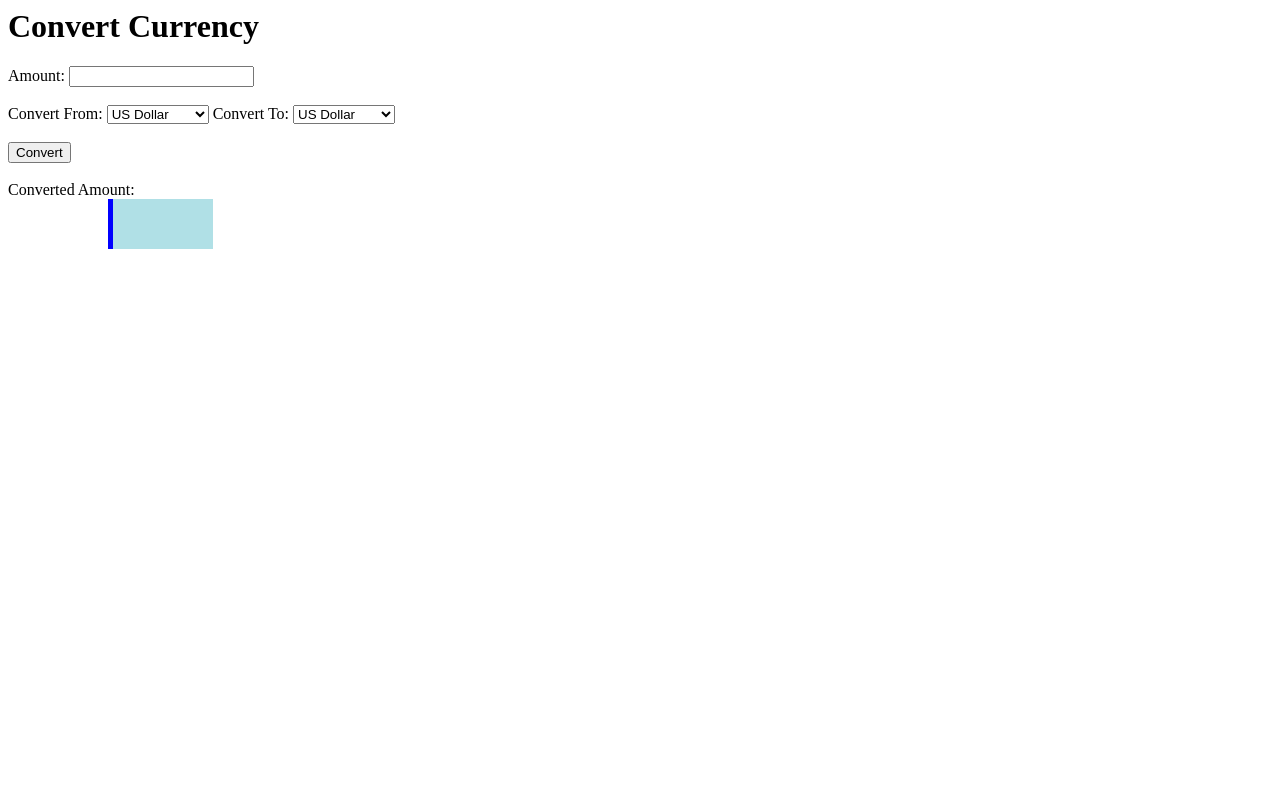
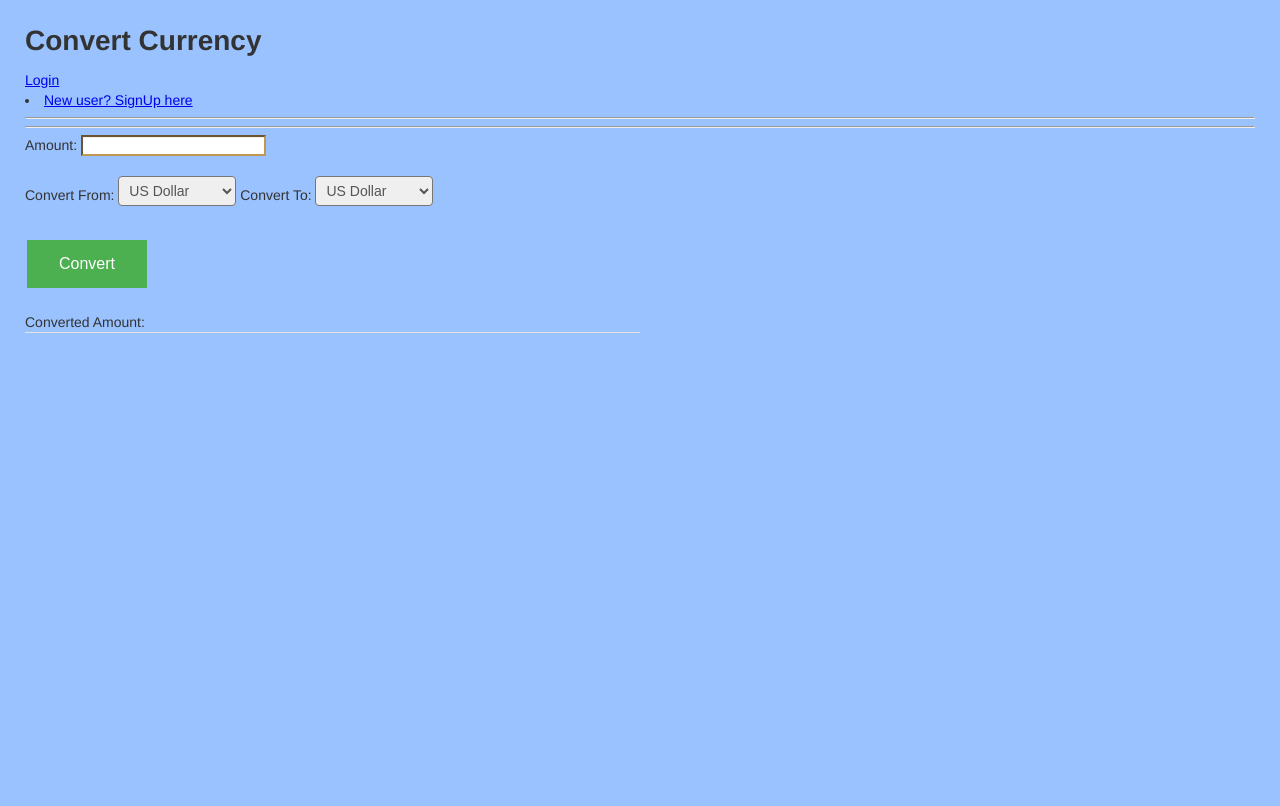
Before and after one commit to nidhinkandoth/Currency_conversion, a Django app: page /conversion/conversion in a window 1280 px wide. Before the commit the page ends 249 px from the top, so only its background shows below. Run offline with Django 3.2, Linux system fonts and the light colour scheme; some libraries are stand-ins or nearby versions.

Commit message:
updated css

```diff
--- a/conversion/static/conversion/conversion_page.css
+++ b/conversion/static/conversion/conversion_page.css
@@ -6,4 +6,93 @@
     width: 100px;
     background-color: powderblue;
     margin-left:100px;
+   text-align: center;
+   color:'red';
+
 }
+.boxs{
+  display: block;
+  width: 50%;
+  padding: 0;
+  margin-bottom: 20px;
+  font-size: 30px;
+  line-height: 40px;
+  color: #333333;
+  border: 0;
+  border-bottom: 1px solid #e5e5e5;
+
+}
+
+
+.body{
+   margin: 25px;
+  font-family: "Helvetica Neue", Helvetica, Arial, sans-serif;
+  font-size: 14px;
+  line-height: 20px;
+  color: #333333;
+  background-color: #99c2ff;
+}
+
+.button {
+  cursor: pointer;
+  -webkit-appearance: button;
+}
+
+.select {
+  display: inline-block;
+  height: 30px;
+  padding: 4px 6px;
+  margin-bottom: 10px;
+  font-size: 14px;
+  line-height: 20px;
+  color: #555555;
+  vertical-align: middle;
+  -webkit-border-radius: 4px;
+     -moz-border-radius: 4px;
+          border-radius: 4px;
+}
+
+.textarea {
+  background-color: #ffffff;
+  border: 1px solid #cccccc;
+  -webkit-box-shadow: inset 0 1px 1px rgba(0, 0, 0, 0.075);
+     -moz-box-shadow: inset 0 1px 1px rgba(0, 0, 0, 0.075);
+          box-shadow: inset 0 1px 1px rgba(0, 0, 0, 0.075);
+  -webkit-transition: border linear 0.2s, box-shadow linear 0.2s;
+     -moz-transition: border linear 0.2s, box-shadow linear 0.2s;
+       -o-transition: border linear 0.2s, box-shadow linear 0.2s;
+          transition: border linear 0.2s, box-shadow linear 0.2s;
+}
+
+.textarea_2  {
+  border-color: #c09853;
+  -webkit-box-shadow: inset 0 1px 1px rgba(0, 0, 0, 0.075);
+     -moz-box-shadow: inset 0 1px 1px rgba(0, 0, 0, 0.075);
+          box-shadow: inset 0 1px 1px rgba(0, 0, 0, 0.075);
+}
+
+
+.convert {
+     background-color: #4CAF50;
+    border: none;
+    color: white;
+    padding: 15px 32px;
+    text-align: center;
+    text-decoration: none;
+    display: inline-block;
+    font-size: 16px;
+    margin: 4px 2px;
+    cursor: pointer;
+
+}
+
+.header {
+   display: block;
+  padding: 3px 15px;
+  font-size: 11px;
+  font-weight: bold;
+  line-height: 20px;
+  color: #999999;
+  text-shadow: 0 1px 0 rgba(255, 255, 255, 0.5);
+  text-transform: uppercase;
+}
--- a/conversion/templates/conversion_page.html
+++ b/conversion/templates/conversion_page.html
@@ -1,18 +1,19 @@
 <html>
-<head>
+<head class="header">
 <h1>Convert Currency</h1>
 </head>
 {% load static %}
 <link rel="stylesheet" type="text/css" href={% static 'conversion/conversion_page.css' %}/>
-<body >
+<body class='body'>
+{% include "base.html" %}
 <script src="https://ajax.googleapis.com/ajax/libs/jquery/3.1.1/jquery.min.js"></script>
 <form method="POST">
  {% csrf_token %}
   Amount:
-  <input type="text" id="amount" name="amount"/><br>
+  <input type="text" class= 'textarea_2' id="amount" name="amount"/><br>
   <br>
   Convert From:
-<select id= "convert_from">
+<select id= "convert_from" class='select'>
     <option value="USD">US Dollar</option>
     <option value="EUR">Euro</option>
     <option value="INR">Indian Rupee</option>
@@ -20,7 +21,7 @@
     <option value="GBP">GBP</option>
  </select>
   Convert To:
-<select id= "convert_to">
+<select id= "convert_to" class='select'>
   <option value="USD">US Dollar</option>
   <option value="EUR">Euro</option>
   <option value="INR">Indian Rupee</option>
@@ -28,9 +29,9 @@
   <option value="GBP">GBP</option>
 </select>
 <br><br>
-  <input type="button" id="submit" value="Convert"/><br><br>
+  <input type="button" class="convert" id="submit" value="Convert"/><br><br>
   Converted Amount:
- <div id='result' class= "box"> </div><br>
+ <div style="text-align:center;text-color:'darkblue;" id='result' class= "boxs"> </div><br>
 </form>
 <script>
 $("#submit").click(function(){
--- a/conversion/views.py
+++ b/conversion/views.py
@@ -8,9 +8,16 @@ def conversion_page(request):
 @csrf_exempt
 def conversion_api(request):
     #print request.POST
-    amount = float(request.POST.get('amount'))
+    amount_entered = request.POST.get('amount')
+    amount_type = type(amount_entered)
+    try:
+        amount = float(amount_entered)
+    except:
+        return HttpResponse('Invalid Amount')
     convert_from = request.POST.get('convert_from')
     convert_to = request.POST.get('convert_to')
+    #data_string = '%s to %s' %(convert_from,convert_to)
+    #data_string.save()
     if(convert_from == convert_to):
         return HttpResponse(amount)
     else:
--- /dev/null
+++ b/currency_conversion/templates/base.html
@@ -0,0 +1,31 @@
+
+<!DOCTYPE html>
+<html>
+<head>
+  <meta charset="utf-8">
+  <title>{% block title %}Welcome{% endblock %}</title>
+</head>
+<body>
+  <header>
+    <h1></h1>
+	<div>
+</div>
+    {% if user.is_authenticated %}
+     <div> Hi {{ user.username }}!</div><br>
+     <div> <a href="{% url 'logout' %}">logout</a></div>
+    {% else %}
+      <div><a href="{% url 'login' %}">Login</a></div>
+     <div> <li><a href="{% url 'register'%}">New user? SignUp here</a></li></div>
+    {% endif %}
+  </header>
+  <hr>
+
+  <main>
+    {% block content %}
+    {% endblock %}
+	<div class="basic">
+</div>
+  </main>
+  <hr>
+</body>
+</html>
--- a/currency_conversion/templates/registration/login.html
+++ b/currency_conversion/templates/registration/login.html
@@ -5,6 +5,7 @@
 <body style="background-color:rgb(103, 211, 232)";>
 {% block content %}
   <h2>Login</h2>
+  {% include "base.html" %}
   <form method="post">
     {% csrf_token %}
     {{ form.as_p }}
--- a/currency_conversion/urls.py
+++ b/currency_conversion/urls.py
@@ -24,7 +24,7 @@ from django.conf.urls.static import static
 urlpatterns = [
     url(r'^register/$', views.register, name='register'),
     url(r'^login/$', auth_views.login,{'template_name': 'registration/login.html'}, name='login'),
-    url(r'^logout/$', auth_views.logout,{'template_name': 'registration/logo    ut.html'}, name='logout'),
+    url(r'^logout/$', auth_views.logout,{'template_name': 'registration/logout.html'}, name='logout'),
     url(r'^admin/', admin.site.urls),
     url(r'^conversion/', include('conversion.urls')),
 ] + static(settings.STATIC_URL, document_root=settings.STATIC_ROOT)
```
Also changed, not shown: currency_conversion/templates/registration/logout.html (added, +8 -0 lines), db.sqlite3, 4 other files.
